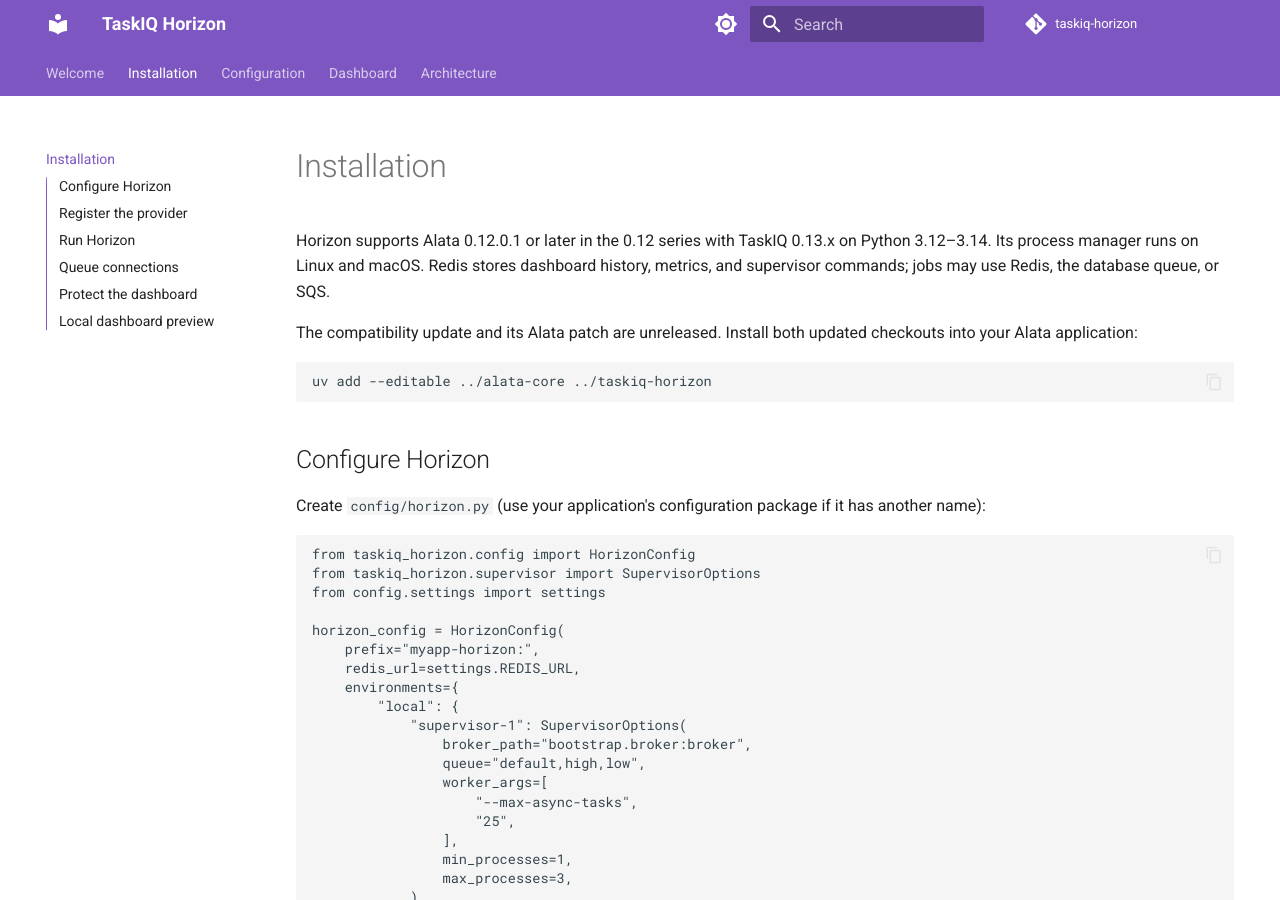
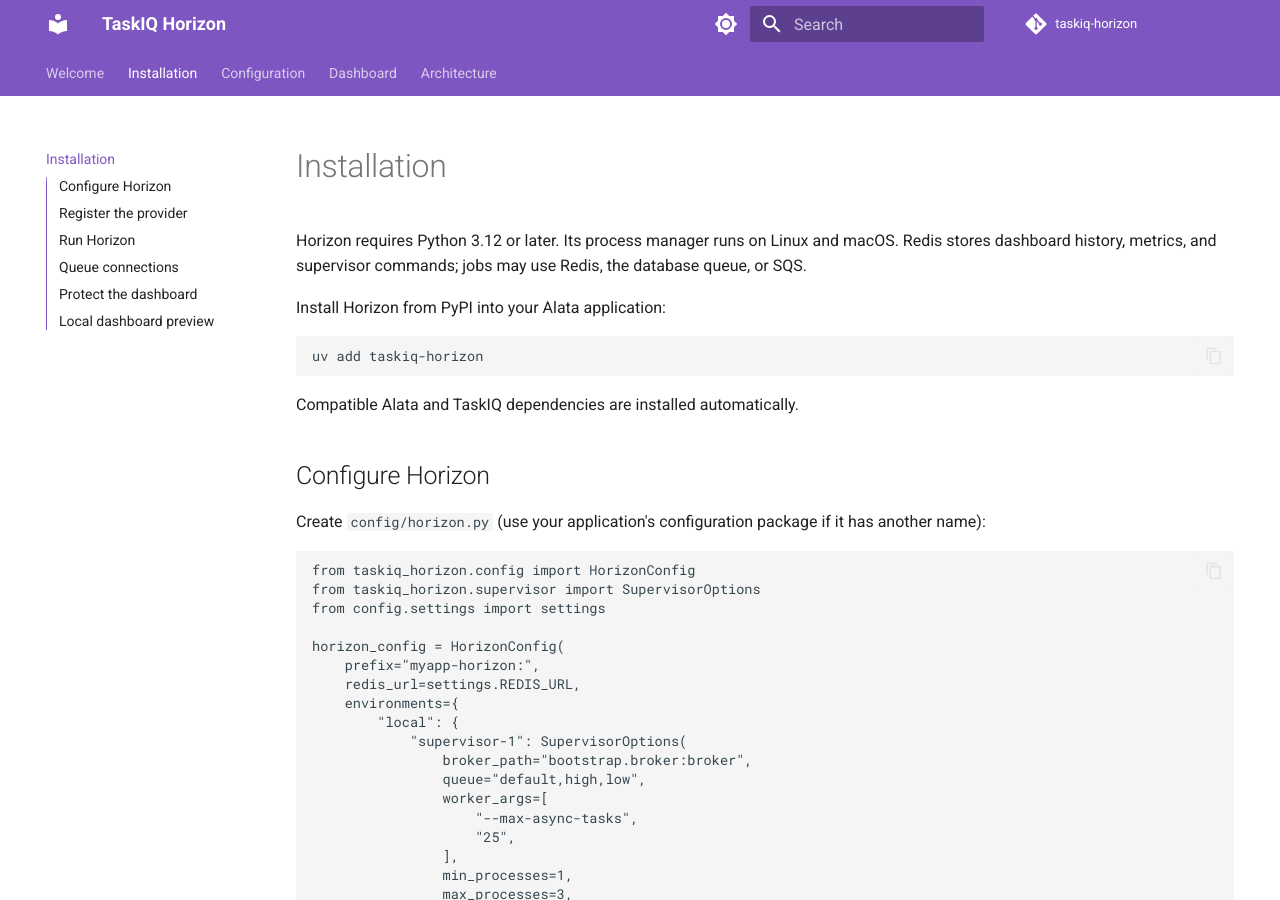
Before and after one commit to JoBinsJP/taskiq-horizon, an MkDocs documentation site: the page built from docs/installation.md, in a window 1280 px wide and 900 px high. Built offline with MkDocs 1.6.1 and Material for MkDocs 9.7.7, drawn with Linux system fonts in a browser that asks for light colours; comment, search, counter and statistics services are not loaded.

````diff
--- a/docs/installation.md
+++ b/docs/installation.md
@@ -1,12 +1,14 @@
 # Installation
 
-Horizon supports Alata 0.12.0.1 or later in the 0.12 series with TaskIQ 0.13.x on Python 3.12–3.14. Its process manager runs on Linux and macOS. Redis stores dashboard history, metrics, and supervisor commands; jobs may use Redis, the database queue, or SQS.
+Horizon requires Python 3.12 or later. Its process manager runs on Linux and macOS. Redis stores dashboard history, metrics, and supervisor commands; jobs may use Redis, the database queue, or SQS.
 
-The compatibility update and its Alata patch are unreleased. Install both updated checkouts into your Alata application:
+Install Horizon from PyPI into your Alata application:
 
 ```bash
-uv add --editable ../alata-core ../taskiq-horizon
+uv add taskiq-horizon
 ```
+
+Compatible Alata and TaskIQ dependencies are installed automatically.
 
 ## Configure Horizon
 
````
Also changed, not shown: CHANGELOG.md (+8 -0 lines), README.md (+7 -5 lines), pyproject.toml (+11 -1 lines), 3 other files.
